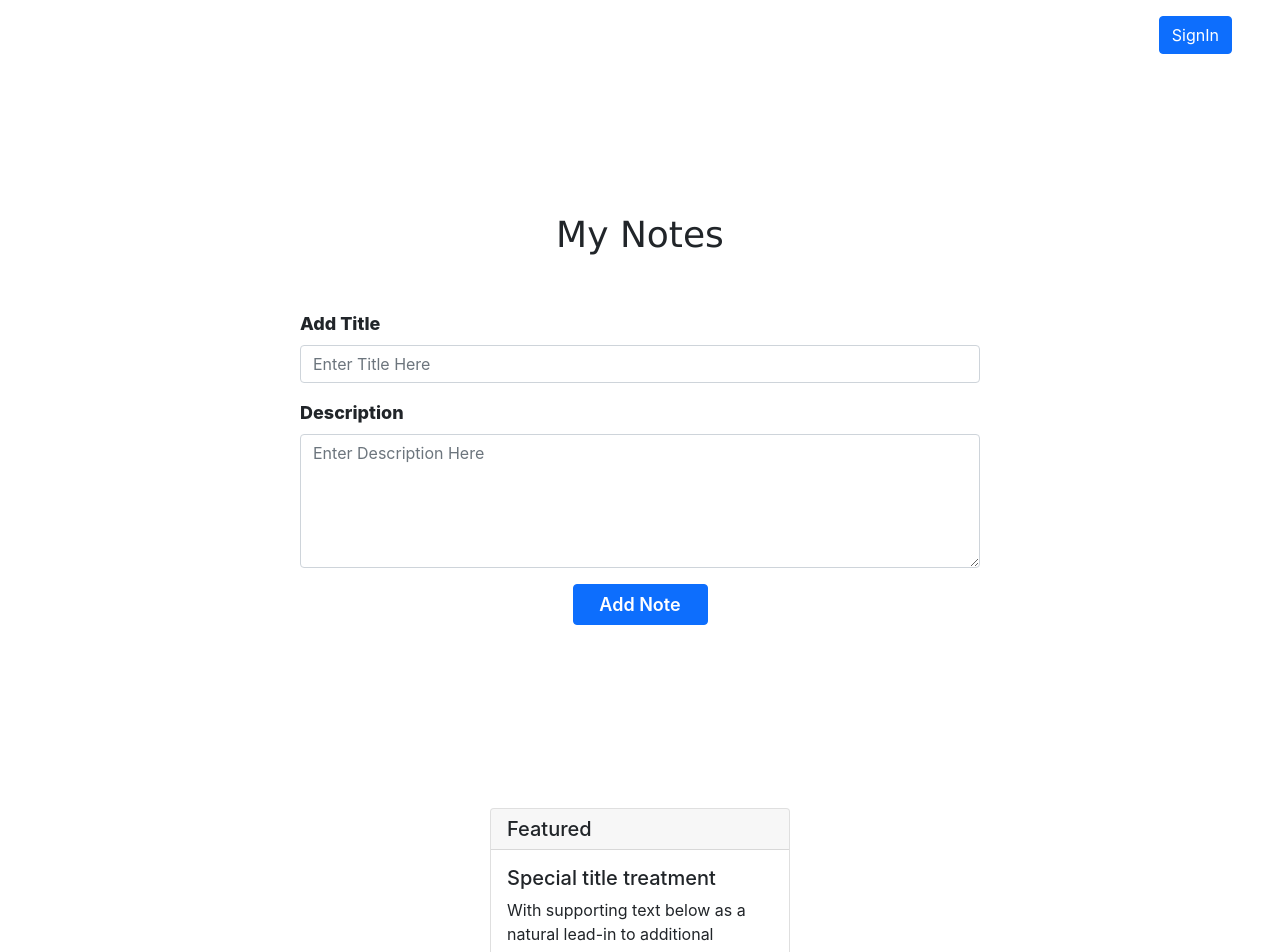
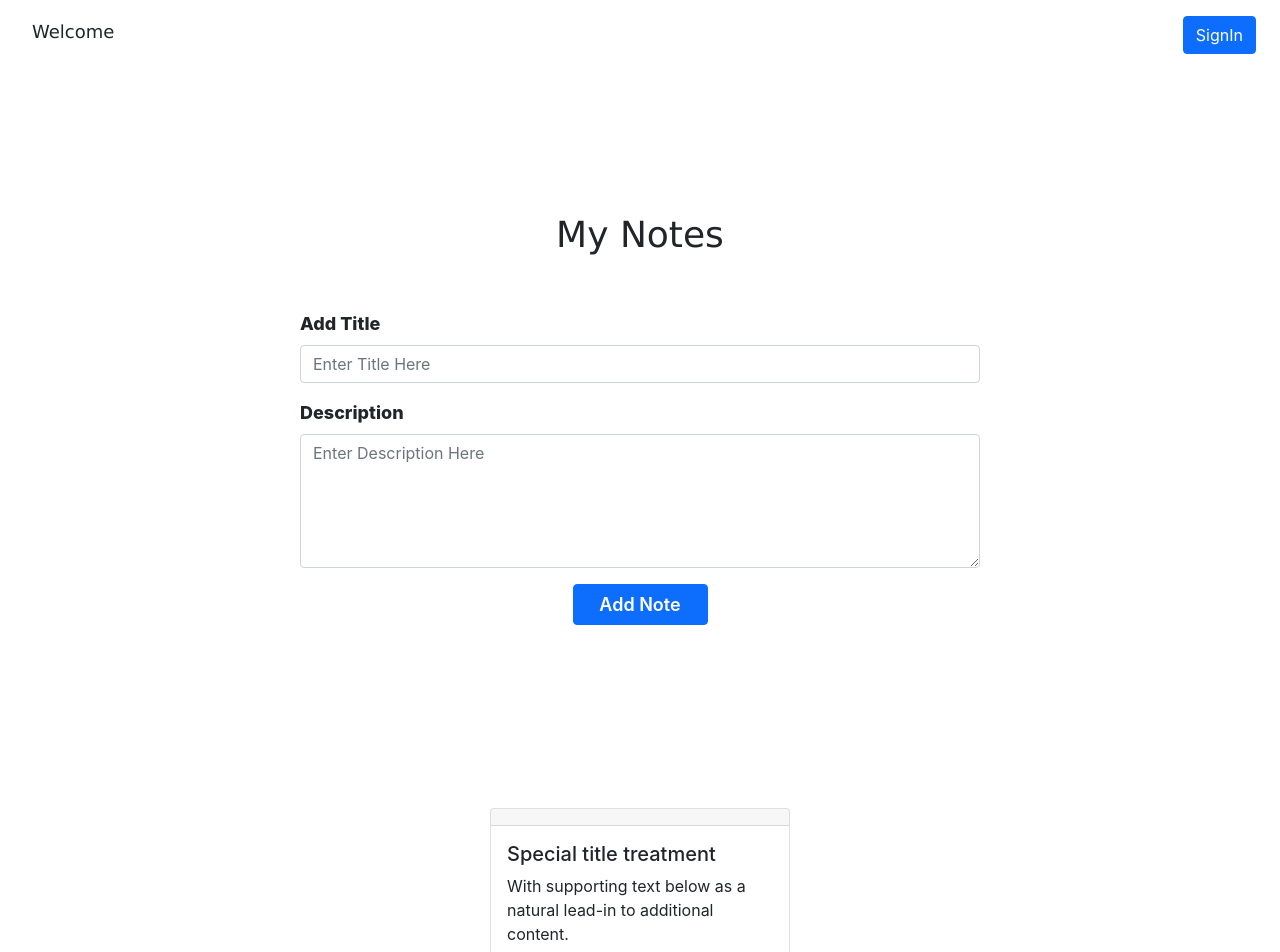
Before and after one commit to ameen-ansari/Todo-Notes, a React (Create React App) app: page / in a window 1280 px wide. Shown: the top 952 px of the page. Built offline with nearby package versions, Linux system fonts and the light colour scheme; no server answers.

Commit message:
fail trial

```diff
--- a/src/App.js
+++ b/src/App.js
@@ -1,19 +1,25 @@
-import React from 'react'
+import React, { useEffect, useState } from 'react'
 import SignIn from './Components/SignIn'
 import SignUp from './Components/SignUp'
 import Home from './Components/Home'
 import { Routes, Route } from "react-router-dom";
-import Card from './Components/Card';
+import { onAuthStateChanged } from 'firebase/auth';
+import { auth } from './Firebase';
+// import Card from './Components/Card';
+export default function App() {
+  const [myu, setmyu] = useState("")
+  useEffect(onAuthStateChanged(auth, (user) => {
+    setmyu(user)
+  }), [myu])
 
-export default function App() {
   return (
     <div>
-    <Routes>
-    <Route path='SignIn' element={<SignIn/>} />
-    <Route path='/' element={<Home/>} />
-    <Route path='SignUp' element={<SignUp/>} />
-    </Routes>
-    <Card />
+      <Routes>
+        <Route path='SignIn' element={<SignIn />} />
+        <Route path='/' element={<Home uname={myu.email}/>} />
+        <Route path='SignUp' element={<SignUp />} />
+      </Routes>
+      {/* <Card /> */}
     </div>
   )
 }
--- a/src/Components/Card.js
+++ b/src/Components/Card.js
@@ -1,11 +1,31 @@
-import React from 'react'
+import { onAuthStateChanged } from 'firebase/auth'
+import React, { useEffect, useState } from 'react'
 import card from './card.module.css'
+import { auth, db } from '../Firebase'
+import { collection, getDocs } from 'firebase/firestore'
 
-export default function Card() {
+export default function Card(props) {
+    const [myu, setmyu] = useState("")
+    useEffect(onAuthStateChanged(auth, async (user) => {
+        setmyu(user.uid)
+        if (user.uid) {
+            const querySnapshot = await getDocs(collection(db, myu));
+            querySnapshot.forEach((doc) => {
+                let ww = doc.data()
+                let cardp = document.getElementById('cardp')
+                console.log(cardp);
+                cardp.innerHTML += `<p>${ww.title}</p>`
+                cardp.innerHTML += `<p>${ww.description}</p>`
+                console.log(ww);
+            });
+        }
+    }), [myu])
+    // doc.data() is never undefined for query doc snapshots
+
     return (
-        <div className={`container d-flex flex-wrap ${card.cardp}`}>
+        <div id='cardp' className={`container d-flex flex-wrap ${card.cardp}`}>
             <div className={`card m-2 ${card.card1}`}>
-                <h5 className="card-header">Featured</h5>
+                <h5 className="card-header">        </h5>
                 <div className="card-body">
                     <h5 className="card-title">Special title treatment</h5>
                     <p className="card-text">With supporting text below as a natural lead-in to additional content.</p>
--- a/src/Components/Home.js
+++ b/src/Components/Home.js
@@ -1,8 +1,11 @@
-import React, { useState } from 'react'
+import React, { useEffect, useState } from 'react'
 import home from './Home.module.css'
+import Card from './Card.js'
 import { Link } from "react-router-dom";
-
-export default function Home() {
+import { addDoc, collection, getDocs } from 'firebase/firestore';
+import { auth, db } from '../Firebase';
+var userdata = []
+export default function Home(props) {
   const [data, setdata] = useState({
     title: "",
     description: ""
@@ -11,13 +14,20 @@ export default function Home() {
     let inputs = { [e.target.name]: e.target.value }
     setdata({ ...data, ...inputs })
   }
-  let submit = (e) => {
+  let submit = async (e) => {
+    let myUser = auth.currentUser.uid
     e.preventDefault()
     console.log(data)
     setdata({
       title: "",
       description: ""
     })
+    try {
+      await addDoc(collection(db, myUser), data)
+      userdata = []
+    } catch (e) {
+      alert(e.message)
+    }
   }
   let stylishobj1 = { flexDirection: 'column', display: 'flex', boxSizing: 'border-box', alignIitems: 'center', justifyContent: 'center', height: '100vh' }
   return (
@@ -27,6 +37,7 @@ export default function Home() {
       </Link>
       <div className={home.parent1}>
         <form style={stylishobj1} className={`mb-3 ${home.singinform} container`}>
+          <p className={home.unam}>Welcome <span>{props.uname}</span></p>
           <p className={home.p1}>My Notes</p>
           <div className="mb-3 ">
             <label htmlFor="exampleInputEmail1" className="form-label">Add Title</label>
@@ -39,6 +50,8 @@ export default function Home() {
           <button onClick={submit} className="btn btn-primary">Add Note</button>
         </form>
       </div >
+      <Card mm={props.nn}/>
     </div>
   )
 }
+export { userdata }
--- a/src/Components/Home.module.css
+++ b/src/Components/Home.module.css
@@ -29,7 +29,19 @@ label {
 .inbtn {
   position: absolute;
   top: 1rem;
-  right: 3rem;
+  right: 1.5rem;
+}
+.unam span{
+  color: orange;
+  font-size: 20px;
+}
+.unam {
+  position: absolute;
+  top: 1rem;
+  left: 2rem;
+  font-family: Verdana, Geneva, Tahoma, sans-serif;
+  font-weight: 500;
+  font-size: 18px;
 }
 @media (max-width: 700px) {
   .singinform {
--- a/src/Components/SignIn.js
+++ b/src/Components/SignIn.js
@@ -12,13 +12,14 @@ export default function SignIn() {
   let Sin = async (e) => {
     e.preventDefault()
     console.log(userData);
-    setuserData({
-      UserEmail: "",
-      password: ""
-    })
-    try{
+    try {
       await signInWithEmailAndPassword(auth, userData.UserEmail, userData.password)
-    }catch (e) {
+      setuserData({
+        UserEmail: "",
+        password: ""
+      })
+      alert('Log In Successful')
+    } catch (e) {
       alert(e.message)
     }
   }
--- a/src/Components/SignUp.js
+++ b/src/Components/SignUp.js
@@ -19,13 +19,13 @@ export default function SignUp() {
     }
     let Sup = async (e) => {
         e.preventDefault()
-        setudata({
-            mail: "",
-            password: ""
-        })
         try{
             await createUserWithEmailAndPassword(auth , udata.mail , udata.password)
             alert('Acount Created')
+            setudata({
+                mail: "",
+                password: ""
+            })
         }catch(e){
             alert(e.message)
         }
--- a/src/Firebase.js
+++ b/src/Firebase.js
@@ -1,6 +1,7 @@
 // Import the functions you need from the SDKs you need
 import { initializeApp } from "firebase/app";
 import { getAuth } from "firebase/auth";
+import { getFirestore } from "firebase/firestore";
 // TODO: Add SDKs for Firebase products that you want to use
 // https://firebase.google.com/docs/web/setup#available-libraries
 
@@ -17,4 +18,7 @@ const firebaseConfig = {
 // Initialize Firebase
 const app = initializeApp(firebaseConfig);
 const auth = getAuth(app);
-export { auth }
+const db = getFirestore();
+export { app, auth, db }
+// npm WARN deprecated core - js@3.6.5: core - js@< 3.23.3 is no longer maintained and not recommended for usage due to the number of issues.Because of the V8 engine whims, feature detection in old core - js versions could cause a slowdown up to 100x
+// even if nothing is polyfilled.Some versions have web compatibility issues.Please, upgrade your dependencies to the actu
```
